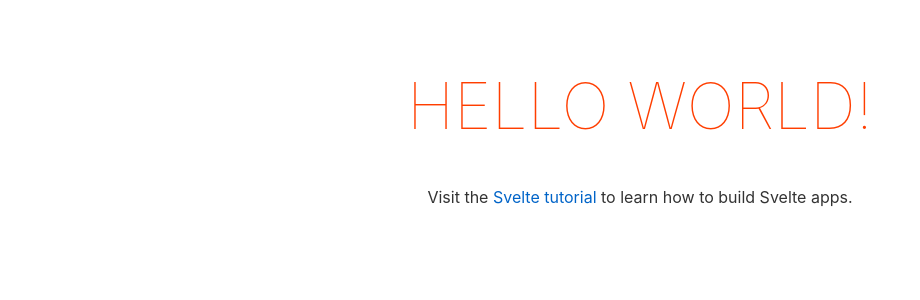
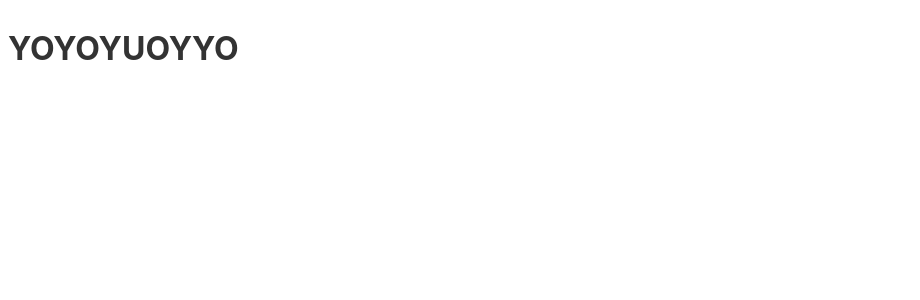
Before and after one commit to Chorazin/svelte_project_1, a Svelte app: page / in a window 1280 px wide. Shown: the top 300 px of the page, without its empty margins (0-920 px from the left). Built offline with nearby package versions, Linux system fonts and the light colour scheme.

Commit message:
making sure everything is set up fine for dev server hot reload.

```diff
--- a/src/App.svelte
+++ b/src/App.svelte
@@ -1,30 +1,11 @@
 <script>
-	export let name;
 </script>
 
 <main>
-	<h1>Hello {name}!</h1>
-	<p>Visit the <a href="https://svelte.dev/tutorial">Svelte tutorial</a> to learn how to build Svelte apps.</p>
+	<h1>YOYOYUOYYO</h1>
+
 </main>
 
 <style>
-	main {
-		text-align: center;
-		padding: 1em;
-		max-width: 240px;
-		margin: 0 auto;
-	}
 
-	h1 {
-		color: #ff3e00;
-		text-transform: uppercase;
-		font-size: 4em;
-		font-weight: 100;
-	}
-
-	@media (min-width: 640px) {
-		main {
-			max-width: none;
-		}
-	}
 </style>
```
